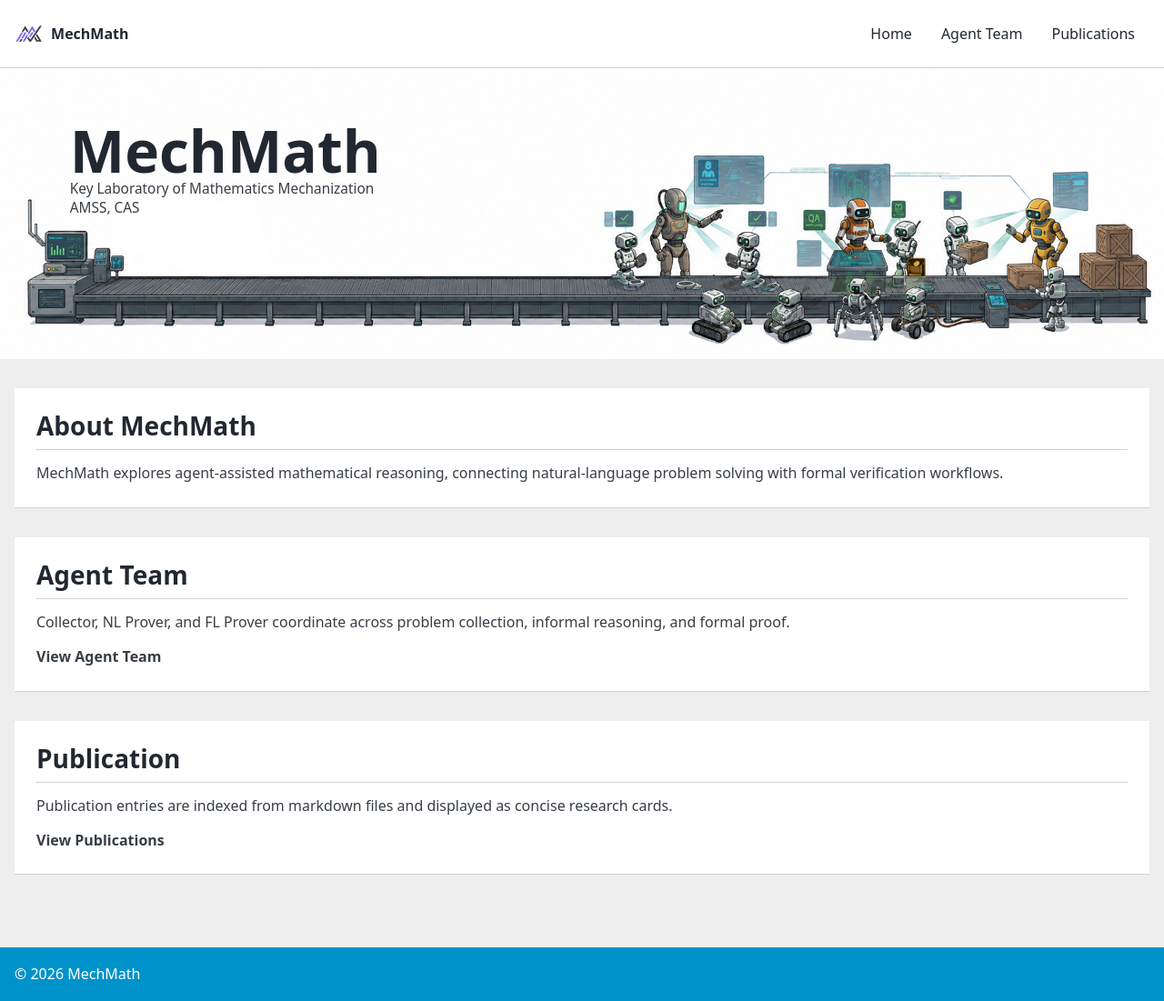
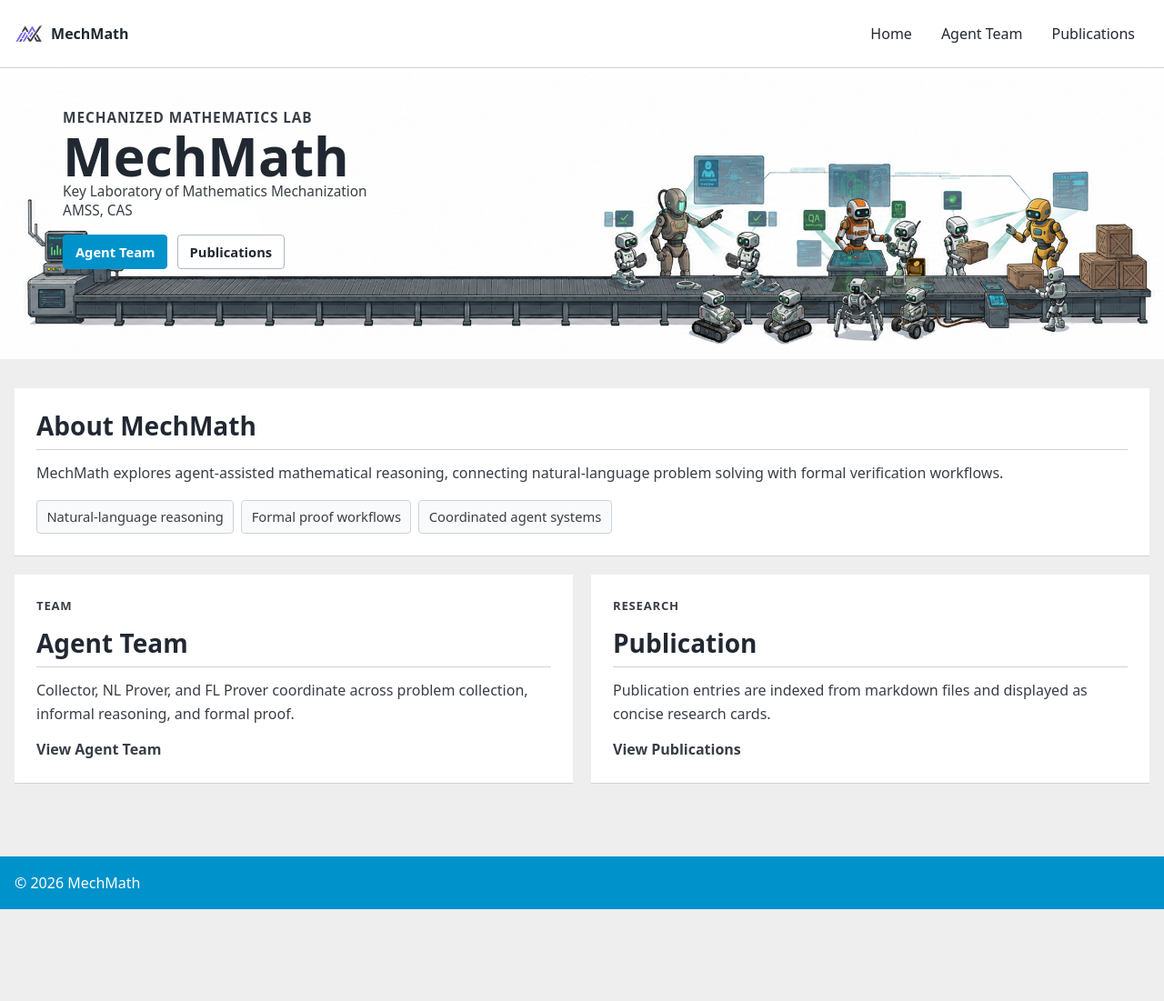
Before and after one commit to MechMath/mechmath.github.io, a Jekyll site: the page built from index.html, in a window 1280 px wide. Shown: the whole page at 91% size. Built offline with Jekyll 4.4.1, drawn with Linux system fonts in a browser that asks for light colours; after the commit the page ends 1000 px from its top, so only the background shows below that.

Commit message:
Polish homepage layout

```diff
--- a/assets/css/style.css
+++ b/assets/css/style.css
@@ -22,18 +22,28 @@ img{max-width:100%;height:auto}
 .page-section h2,.feature-row__body h2,.home-card h2{margin:0 0 .75rem;padding-bottom:.5rem;border-bottom:1px solid #cfd2d8;color:#222831;font-size:1.75rem;line-height:1.25}
 .home-hero{position:relative;width:100vw;aspect-ratio:4/1;min-height:180px;margin:-1rem calc(50% - 50vw) 2rem;overflow:hidden;background:#fff}
 .home-hero__image{position:absolute;inset:0;width:100%;height:100%;max-width:none;object-fit:cover;object-position:center}
-.home-hero__content{position:absolute;z-index:1;left:clamp(1.5rem,6vw,7.5rem);top:18%;color:#222831;text-shadow:none}
+.home-hero__content{position:absolute;z-index:1;left:clamp(1.5rem,5.4vw,6.75rem);top:14%;color:#222831;text-shadow:none}
 .home-hero__brand{display:flex;align-items:center}
 .home-hero__brand-text{display:flex;flex-direction:column;justify-content:center}
-.home-hero__content h2{margin:0 0 .35rem;font-size:clamp(2.75rem,5vw,5.25rem);line-height:1.02}
+.home-hero__eyebrow{margin:0 0 .25rem;color:#0092ca;font-size:clamp(.72rem,.85vw,.95rem);font-weight:700;letter-spacing:.06em;text-transform:uppercase}
+.home-hero__content h2{margin:0 0 .35rem;font-size:clamp(2.65rem,4.6vw,5rem);line-height:1.02}
 .home-hero__content p{max-width:460px;margin:0;font-size:clamp(.9rem,1.2vw,1.2rem);line-height:1.35;color:#393e46}
 .home-hero__brand h2{margin:0}
+.home-hero__actions{display:flex;gap:.65rem;margin-top:1rem}
+.home-hero__actions a{display:inline-flex;align-items:center;min-height:2.25rem;padding:.35rem .8rem;border:1px solid #aeb7c2;border-radius:4px;background:rgba(255,255,255,.82);color:#222831;font-size:.92rem;font-weight:700}
+.home-hero__actions a:first-child{border-color:#0092ca;background:#0092ca;color:#fff}
+.home-hero__actions a:hover{text-decoration:none}
 .feature-row{display:grid;grid-template-columns:minmax(180px,300px) 1fr;gap:2rem;align-items:center;margin-bottom:2rem;padding:1.5rem;border-bottom:1px solid #cfd2d8}
 .feature-row__media{border-radius:4px;overflow:hidden}
 .feature-row__media img{display:block;width:100%}
-.about-card{margin-bottom:2rem;padding:1.5rem;border-bottom:1px solid #cfd2d8}
+.about-card{margin-bottom:1.25rem;padding:1.5rem;border-bottom:1px solid #cfd2d8}
 .feature-row__body p{margin:0;color:#393e46}
+.about-points{display:flex;flex-wrap:wrap;gap:.5rem;margin-top:1rem}
+.about-points span{padding:.35rem .65rem;border:1px solid #cfd2d8;border-radius:4px;background:#f8fafc;color:#393e46;font-size:.92rem}
+.home-card-grid{display:grid;grid-template-columns:repeat(2,minmax(0,1fr));gap:1.25rem;margin-bottom:2rem}
 .home-card{margin-bottom:2rem;padding:1.5rem;border-bottom:1px solid #cfd2d8}
+.home-card-grid .home-card{margin-bottom:0}
+.home-card__label{margin:0 0 .35rem;color:#0092ca;font-size:.82rem;font-weight:700;letter-spacing:.06em;text-transform:uppercase}
 .home-card p{margin:0 0 .75rem;color:#393e46}
 .home-card a{font-weight:700;color:#393e46}
 .card-grid{display:grid;grid-template-columns:repeat(auto-fit,minmax(220px,1fr));gap:1rem}
@@ -55,7 +65,10 @@ img{max-width:100%;height:auto}
   .masthead__menu-item a{margin-right:1rem;margin-left:0}
   #main{padding:.75rem}
   .home-hero{min-height:160px;margin-top:-.75rem}
-  .home-hero__content{left:1rem;top:14%}
+  .home-hero__content{left:1rem;top:10%}
+  .home-hero__actions{display:none}
+  .about-points{gap:.4rem}
+  .home-card-grid{grid-template-columns:1fr;gap:1rem}
   .feature-row{grid-template-columns:1fr;padding:1rem}
   .feature-row__media{max-width:220px}
   .page-section,.about-card,.home-card{padding:1rem}
--- a/index.html
+++ b/index.html
@@ -8,9 +8,14 @@ title: 首页
   <div class="home-hero__content">
     <div class="home-hero__brand">
       <div class="home-hero__brand-text">
+        <p class="home-hero__eyebrow">Mechanized Mathematics Lab</p>
         <h2>MechMath</h2>
         <p>Key Laboratory of Mathematics Mechanization</p>
         <p>AMSS, CAS</p>
+        <div class="home-hero__actions">
+          <a href="{{ '/agent-team/' | relative_url }}">Agent Team</a>
+          <a href="{{ '/publications/' | relative_url }}">Publications</a>
+        </div>
       </div>
     </div>
   </div>
@@ -20,17 +25,26 @@ title: 首页
   <div class="feature-row__body">
     <h2>About MechMath</h2>
     <p>MechMath explores agent-assisted mathematical reasoning, connecting natural-language problem solving with formal verification workflows.</p>
+    <div class="about-points">
+      <span>Natural-language reasoning</span>
+      <span>Formal proof workflows</span>
+      <span>Coordinated agent systems</span>
+    </div>
   </div>
 </section>
 
+<div class="home-card-grid">
   <section class="home-card">
+    <p class="home-card__label">Team</p>
     <h2>Agent Team</h2>
     <p>Collector, NL Prover, and FL Prover coordinate across problem collection, informal reasoning, and formal proof.</p>
     <a href="{{ '/agent-team/' | relative_url }}">View Agent Team</a>
   </section>
 
   <section class="home-card">
+    <p class="home-card__label">Research</p>
     <h2>Publication</h2>
     <p>Publication entries are indexed from markdown files and displayed as concise research cards.</p>
     <a href="{{ '/publications/' | relative_url }}">View Publications</a>
   </section>
+</div>
```
Lines whose indentation alone changed are shown as unchanged.
